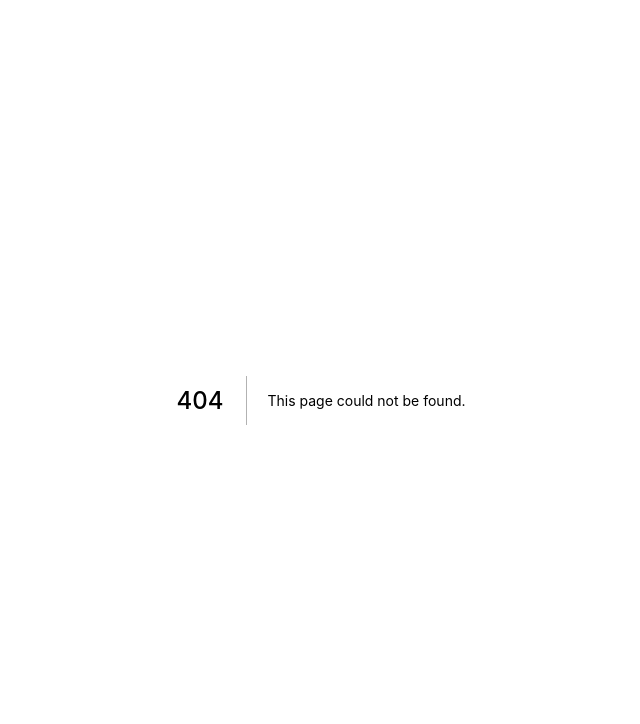
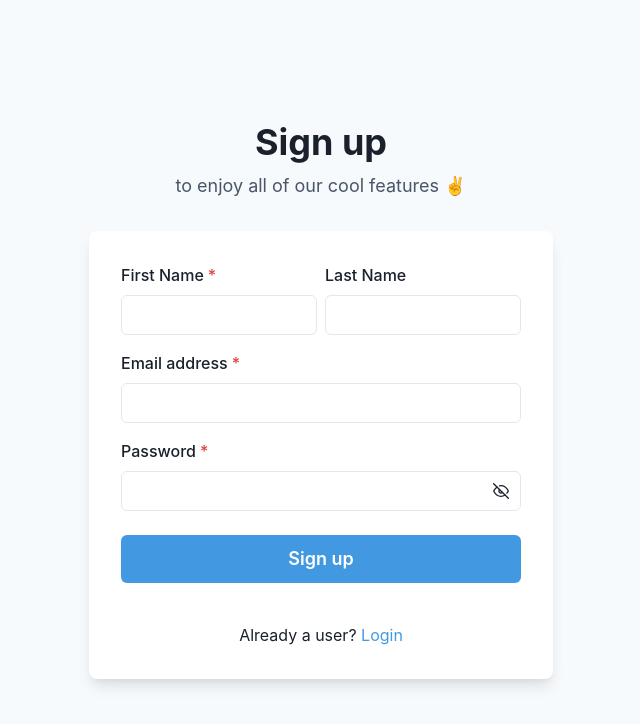
Before and after one commit to cristianiniguez/saitolab-account-ui, a Next.js app: page /sign-up in a window 1280 px wide. Before the commit this address had no page. Shown: the top 724 px of the page, without its empty margins (319-959 px from the left). Built offline with nearby package versions, Linux system fonts and the light colour scheme.

Commit message:
feature/SA-1 Templates for sign-in and sign-up pages added

```diff
--- a/package.json
+++ b/package.json
@@ -14,7 +14,8 @@
     "framer-motion": "^6.3.3",
     "next": "12.1.5",
     "react": "18.1.0",
-    "react-dom": "18.1.0"
+    "react-dom": "18.1.0",
+    "react-icons": "^4.3.1"
   },
   "devDependencies": {
     "@types/node": "^17.0.30",
--- /dev/null
+++ b/pages/sign-up.tsx
@@ -0,0 +1,99 @@
+import { useState } from 'react';
+import {
+  Flex,
+  Box,
+  FormControl,
+  FormLabel,
+  Icon,
+  Input,
+  InputGroup,
+  HStack,
+  InputRightElement,
+  Stack,
+  Button,
+  Heading,
+  Text,
+  useColorModeValue,
+  Link,
+} from '@chakra-ui/react';
+import { FiEye, FiEyeOff } from 'react-icons/fi';
+
+const SignUpPage = () => {
+  const [showPassword, setShowPassword] = useState(false);
+
+  return (
+    <Flex
+      minH='100vh'
+      align='center'
+      justify='center'
+      bg={useColorModeValue('gray.50', 'gray.800')}
+    >
+      <Stack spacing={8} mx='auto' maxW='lg' py={12} px={6}>
+        <Stack align='center'>
+          <Heading fontSize='4xl' textAlign='center'>
+            Sign up
+          </Heading>
+          <Text fontSize='lg' color={'gray.600'}>
+            to enjoy all of our cool features ✌️
+          </Text>
+        </Stack>
+        <Box rounded='lg' bg={useColorModeValue('white', 'gray.700')} boxShadow='lg' p={8}>
+          <Stack spacing={4}>
+            <HStack>
+              <Box>
+                <FormControl id='firstName' isRequired>
+                  <FormLabel>First Name</FormLabel>
+                  <Input type='text' />
+                </FormControl>
+              </Box>
+              <Box>
+                <FormControl id='lastName'>
+                  <FormLabel>Last Name</FormLabel>
+                  <Input type='text' />
+                </FormControl>
+              </Box>
+            </HStack>
+            <FormControl id='email' isRequired>
+              <FormLabel>Email address</FormLabel>
+              <Input type='email' />
+            </FormControl>
+            <FormControl id='password' isRequired>
+              <FormLabel>Password</FormLabel>
+              <InputGroup>
+                <Input type={showPassword ? 'text' : 'password'} />
+                <InputRightElement h='full'>
+                  <Button
+                    variant='ghost'
+                    onClick={() => setShowPassword((showPassword) => !showPassword)}
+                  >
+                    <Icon as={showPassword ? FiEye : FiEyeOff} />
+                  </Button>
+                </InputRightElement>
+              </InputGroup>
+            </FormControl>
+            <Stack spacing={10} pt={2}>
+              <Button
+                loadingText='Submitting'
+                size='lg'
+                bg={'blue.400'}
+                color='white'
+                _hover={{
+                  bg: 'blue.500',
+                }}
+              >
+                Sign up
+              </Button>
+            </Stack>
+            <Stack pt={6}>
+              <Text align='center'>
+                Already a user? <Link color={'blue.400'}>Login</Link>
+              </Text>
+            </Stack>
+          </Stack>
+        </Box>
+      </Stack>
+    </Flex>
+  );
+};
+
+export default SignUpPage;
```
Also changed, not shown: pages/index.tsx (+8 -2 lines), pages/sign-in.tsx (added, +67 -0 lines), 1 other file (tests, documents, lock files or other folders).
